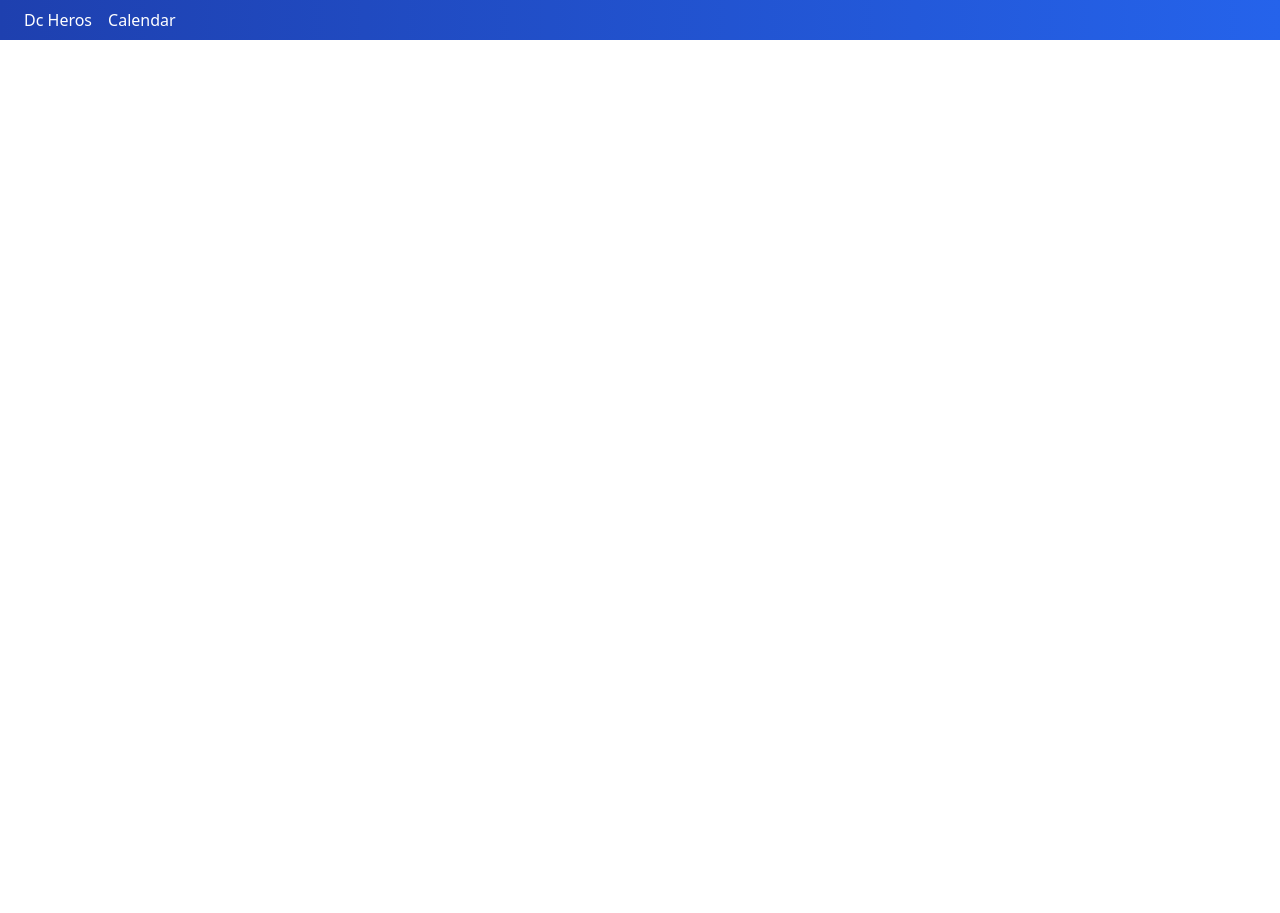
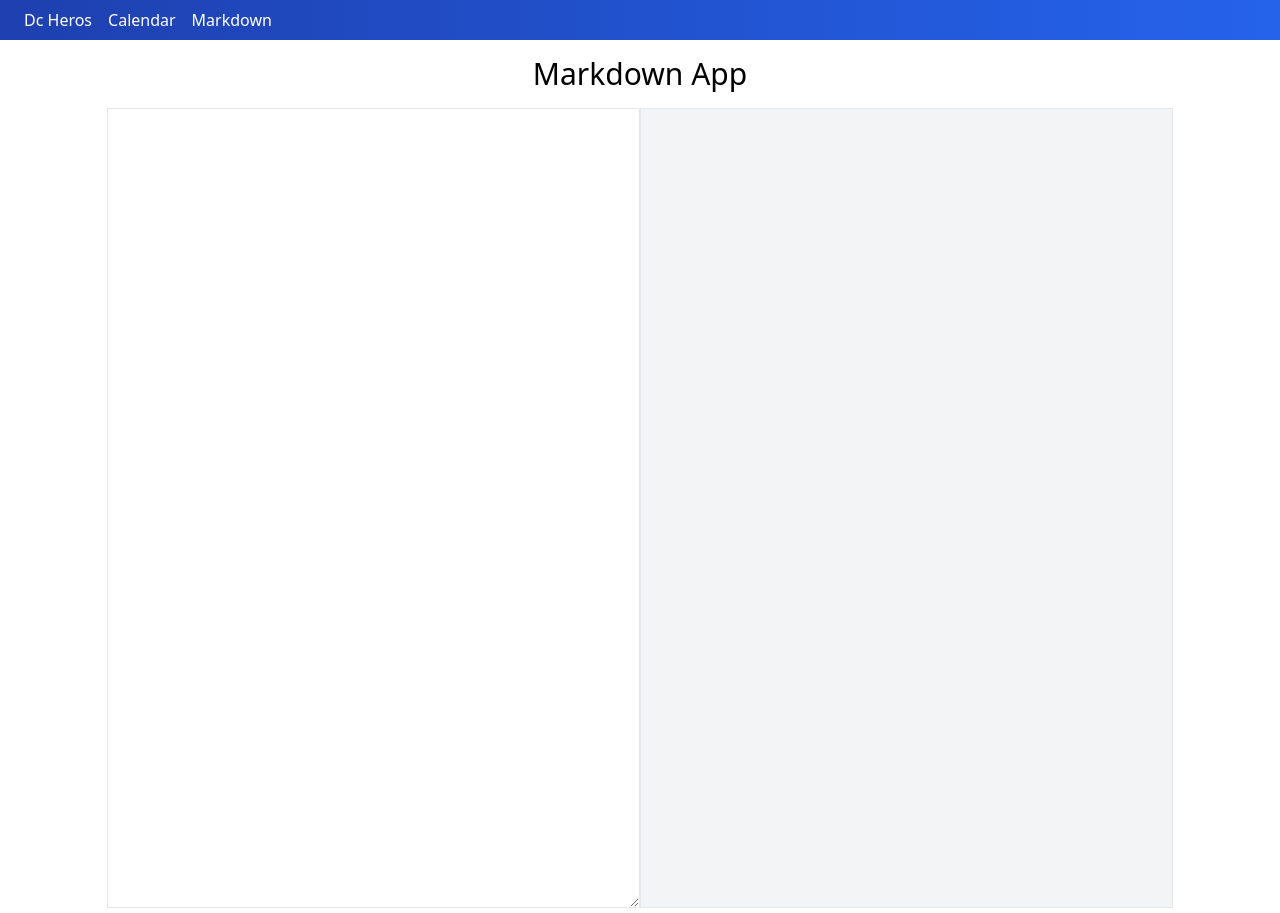
Before and after one commit to kkw855/study_ts_vue, a Vue app: page /markdown in a window 1280 px wide. Before the commit this address had no page. Before the commit the page ends 800 px from the top, so only its background shows below. Built offline with nearby package versions, Linux system fonts and the light colour scheme.

Commit message:
Markdown 개발 중...

```diff
--- a/package.json
+++ b/package.json
@@ -11,12 +11,14 @@
   },
   "dependencies": {
     "fp-ts": "^2.12.1",
+    "marked": "^4.0.17",
     "normalize.css": "^8.0.1",
     "vue": "^3.2.25",
     "vue-router": "4"
   },
   "devDependencies": {
     "@types/jest": "^27.5.1",
+    "@types/marked": "^4.0.3",
     "@typescript-eslint/eslint-plugin": "^5.28.0",
     "@typescript-eslint/parser": "^5.28.0",
     "@vitejs/plugin-vue": "^2.3.3",
--- a/src/components/AppHeader.vue
+++ b/src/components/AppHeader.vue
@@ -2,13 +2,29 @@
   <nav
     class="w-full bg-gradient-to-r from-blue-800 to-blue-600 text-white px-4 py-2"
   >
-    <router-link class="mx-2" to="/dc-heros">Dc Heros</router-link>
-    <router-link class="mx-2" to="/calendar">Calendar</router-link>
+    <router-link
+      v-for="link in list"
+      :key="link.path"
+      class="mx-2"
+      :to="link.to"
+    >
+      {{ link.title }}
+    </router-link>
   </nav>
 </template>
 
 <script>
-export default {
-  name: 'AppHeader',
-}
+import { defineComponent } from 'vue'
+
+export default defineComponent({
+  data() {
+    return {
+      list: [
+        { title: 'Dc Heros', to: '/dc-heros' },
+        { title: 'Calendar', to: '/calendar' },
+        { title: 'Markdown', to: '/markdown' },
+      ],
+    }
+  },
+})
 </script>
--- /dev/null
+++ b/src/pages/MarkdownPage.vue
@@ -0,0 +1,31 @@
+<template>
+  <div class="flex w-full flex-wrap">
+    <h1 class="w-full text-center text-3xl my-4">Markdown App</h1>
+    <section class="flex m-auto w-10/12 h-screen">
+      <article class="w-1/2 border">
+        <textarea v-model="text" class="w-full h-full"></textarea>
+      </article>
+      <article class="w-1/2 border bg-gray-100">
+        {{ markedText }}
+      </article>
+    </section>
+  </div>
+</template>
+
+<script lang="ts">
+import { defineComponent } from 'vue'
+import { marked } from 'marked'
+
+export default defineComponent({
+  data() {
+    return {
+      text: '',
+    }
+  },
+  computed: {
+    markedText(): string {
+      return marked(this.text)
+    },
+  },
+})
+</script>
--- a/src/router.ts
+++ b/src/router.ts
@@ -2,11 +2,13 @@ import { createRouter, createWebHistory } from 'vue-router'
 import Home from './pages/HomePage.vue'
 import DcHeros from './pages/DcHerosPage.vue'
 import Calendar from './pages/CalendarPage.vue'
+import Markdown from './pages/MarkdownPage.vue'
 
 const routes = [
   { path: '/', component: Home },
   { path: '/dc-heros', component: DcHeros },
   { path: '/calendar', component: Calendar },
+  { path: '/markdown', component: Markdown },
 ]
 
 const router = createRouter({
```
Also changed, not shown: 1 other file (tests, documents, lock files or other folders).
